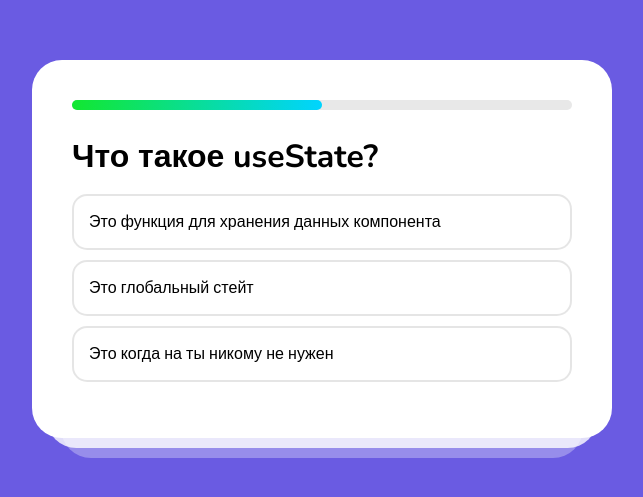
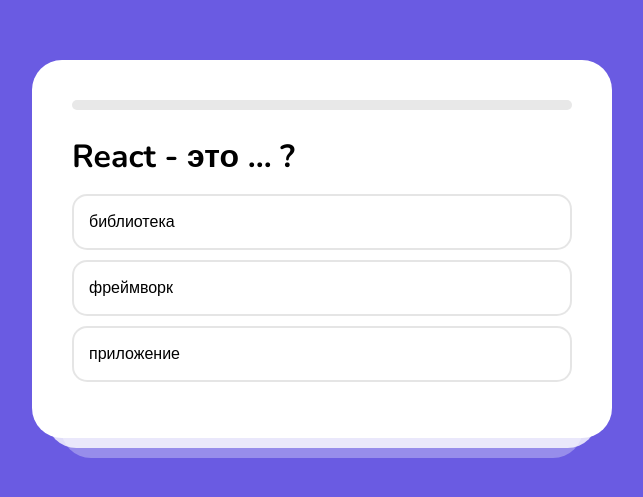
Before and after one commit to 2RKEY/react-projects, a React (Create React App) app: page / in a window 1280 px wide. Shown: the part 151-648 px from the top of the page, without its empty margins (318-961 px from the left). Built offline with nearby package versions, Linux system fonts and the light colour scheme.

Commit message:
реализовали логику выбора верного ответа

```diff
--- a/src/App.js
+++ b/src/App.js
@@ -1,4 +1,5 @@
 import './index.scss';
+import React from 'react';
 
 const questions = [
   {
@@ -22,37 +23,57 @@
   },
 ];
 
-function Result() {
+function Result({correct}) {
   return (
     <div className="result">
       <img src="https://cdn-icons-png.flaticon.com/512/2278/2278992.png" />
-      <h2>Вы отгадали 3 ответа из 10</h2>
-      <button>Попробовать снова</button>
+      <h2>Вы отгадали {correct} ответа из {questions.length}</h2>
+      <a href='/'>
+        <button>Попробовать снова</button>
+      </a>
     </div>
   );
 }
 
-function Game() {
+function Game({step, question, onClickVariant}) {
+  const percentage = Math.round((step / questions.length * 100));
   return (
     <>
       <div className="progress">
-        <div style={{ width: '50%' }} className="progress__inner"></div>
+        <div style={{ width: `${percentage}%` }} className="progress__inner"></div>
       </div>
-      <h1>Что такое useState?</h1>
+      <h1>{question.title}</h1>
       <ul>
-        <li>Это функция для хранения данных компонента</li>
-        <li>Это глобальный стейт</li>
-        <li>Это когда на ты никому не нужен</li>
+        {
+          question.variants.map((text, index) => (
+          <li onClick = { () => onClickVariant(index)} key={text}>{text}</li>
+        ))}
       </ul>
     </>
   );
 }
 
 function App() {
+  const [step, setStep] = React.useState(0);
+  const [correct, setCorrect] = React.useState(0);
+  const question = questions[step];
+
+  const onClickVariant = (index) => {
+    console.log(step, index);
+    setStep(step + 1);
+
+    if (index === question.correct) {
+      setCorrect(correct + 1)
+    }
+  };
+
   return (
-    <div className="App">
-      <Game />
-      {/* <Result /> */}
+    <div className="App"> {
+      step !== questions.length ? (
+        <Game step= {step} question={question} onClickVariant={onClickVariant}/>
+      ) : (
+      <Result correct={correct}/>
+    )}
     </div>
   );
 }
```
